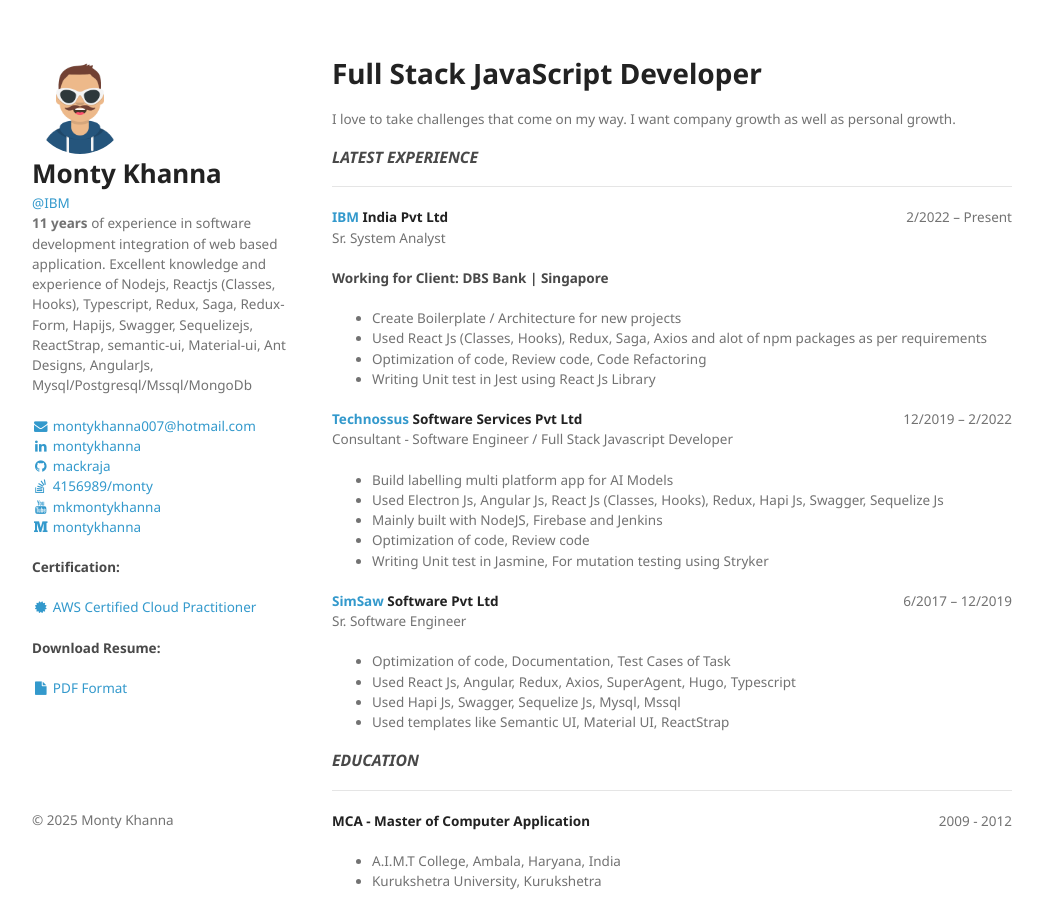
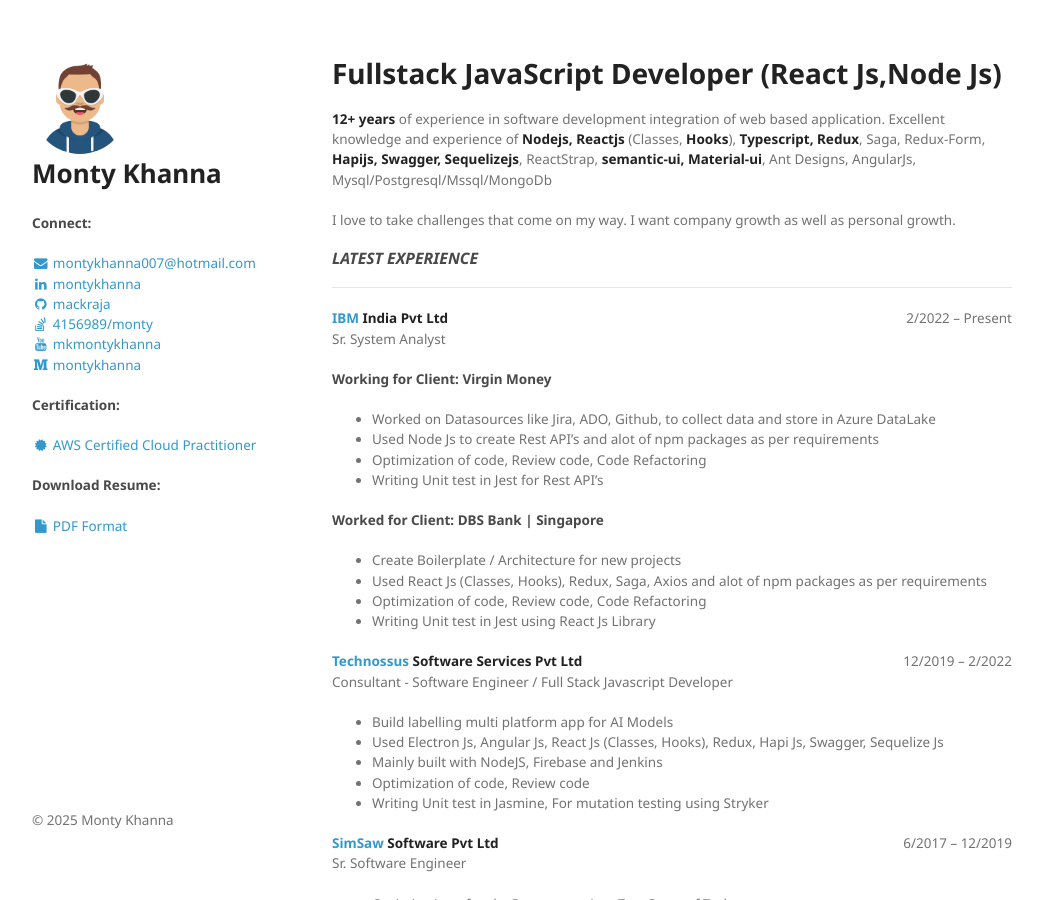
Before and after one commit to mackraja/mackraja.github.io, a Jekyll site: the page built from index.md, in a window 1280 px wide and 900 px high. Shown: the whole window, without its empty margins (118-1161 px from the left). Built offline with Jekyll 4.4.1, drawn with Linux system fonts in a browser that asks for light colours.

Commit message:
:zap: content

```diff
--- a/_config.yml
+++ b/_config.yml
@@ -2,7 +2,7 @@
 # Site settings
 title: Monty Khanna
 email: montykhanna007@hotmail.com
-description: "Full Stack JavaScript Developer"
+description: "Fullstack JavaScript Developer (React Js,Node Js)"
 baseurl: "" # the subpath of your site, e.g. /blog
 url: "" # the base hostname & protocol for your site
 twitter_username: #username
@@ -20,10 +20,10 @@
 owner:
   name: Monty Khanna
   avatar: avataaar.png
-  job: "<a href=\"https://www.ibm.com/in-en/\" target=\"_blank\">@IBM</a>"
-  bio: "<b>11 years</b> of experience in software development integration of web based application.
+  job: # "<a href=\"https://www.ibm.com/in-en/\" target=\"_blank\">@IBM</a>"
+  bio: # "<b>11 years</b> of experience in software development integration of web based application.
 
-Excellent knowledge and experience of Nodejs, Reactjs (Classes, Hooks), Typescript, Redux, Saga, Redux-Form, Hapijs, Swagger, Sequelizejs, ReactStrap, semantic-ui, Material-ui, Ant Designs, AngularJs, Mysql/Postgresql/Mssql/MongoDb"
+# Excellent knowledge and experience of Nodejs, Reactjs (Classes, Hooks), Typescript, Redux, Saga, Redux-Form, Hapijs, Swagger, Sequelizejs, ReactStrap, semantic-ui, Material-ui, Ant Designs, AngularJs, Mysql/Postgresql/Mssql/MongoDb"
   email: montykhanna007@hotmail.com
   disqus-shortname: #username
   twitter: #username
--- a/_includes/social-links.html
+++ b/_includes/social-links.html
@@ -1,5 +1,6 @@
 <div class="social-links">
   <ul>
+    <h4>Connect:</h4>
     {% if author.email %}<li><a href="mailto:{{ author.email }}" class="social-link-item" target="_blank"><i
           class="fa fa-fw fa-envelope"></i> {{ author.email }}</a></li>{% endif %}
 
--- a/index.md
+++ b/index.md
@@ -3,7 +3,8 @@
 title: Monty Khanna
 ---
 
-# Full Stack JavaScript Developer
+# Fullstack JavaScript Developer (React Js,Node Js)
+**12+ years** of experience in software development integration of web based application. Excellent knowledge and experience of **Nodejs, Reactjs** (Classes, **Hooks**), **Typescript, Redux**, Saga, Redux-Form, **Hapijs, Swagger, Sequelizejs**, ReactStrap, **semantic-ui, Material-ui**, Ant Designs, AngularJs, Mysql/Postgresql/Mssql/MongoDb
 
 I love to take challenges that come on my way. I want company growth as well as personal growth.
 
@@ -13,7 +14,15 @@
 <span style="float: right">2/2022 – Present</span>
 **[IBM](https://www.ibm.com/in-en) India Pvt Ltd**
 Sr. System Analyst
-#### Working for Client: DBS Bank | Singapore
+
+#### Working for Client: Virgin Money
+
+- Worked on Datasources like Jira, ADO, Github, to collect data and store in Azure DataLake
+- Used Node Js to create Rest API's and alot of npm packages as per requirements
+- Optimization of code, Review code, Code Refactoring
+- Writing Unit test in Jest for Rest API's
+
+#### Worked for Client: DBS Bank | Singapore
 
 - Create Boilerplate / Architecture for new projects
 - Used React Js (Classes, Hooks), Redux, Saga, Axios
```
